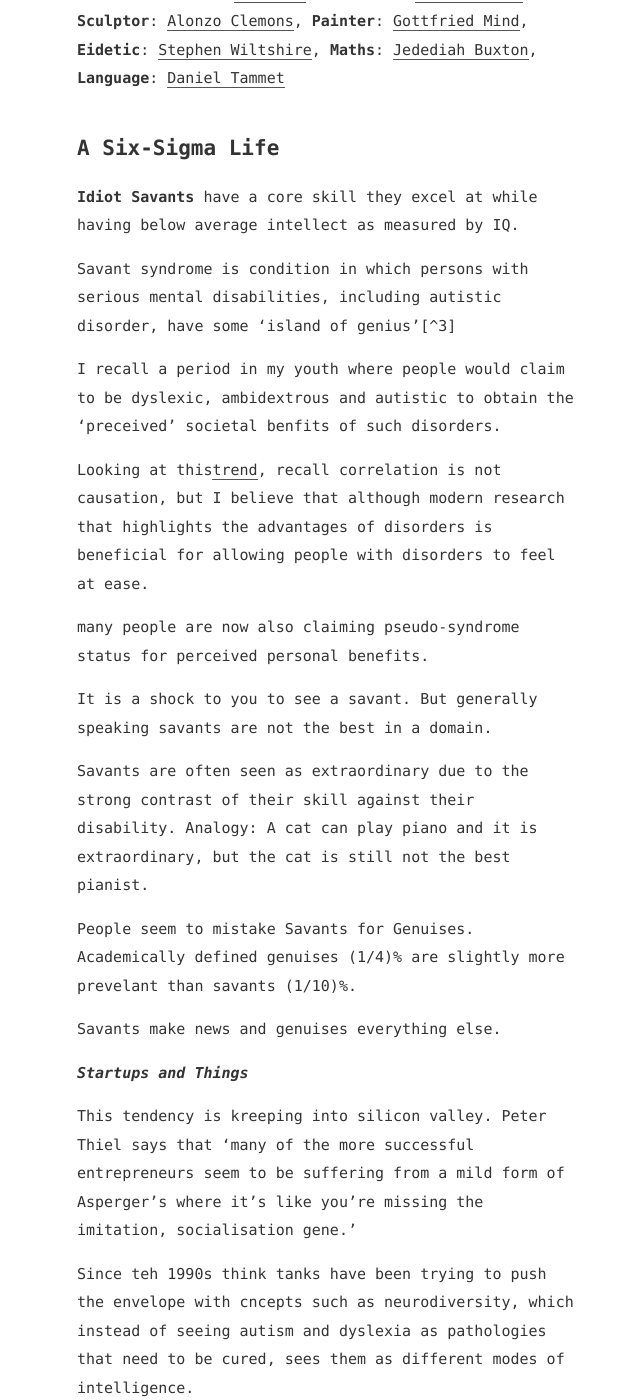
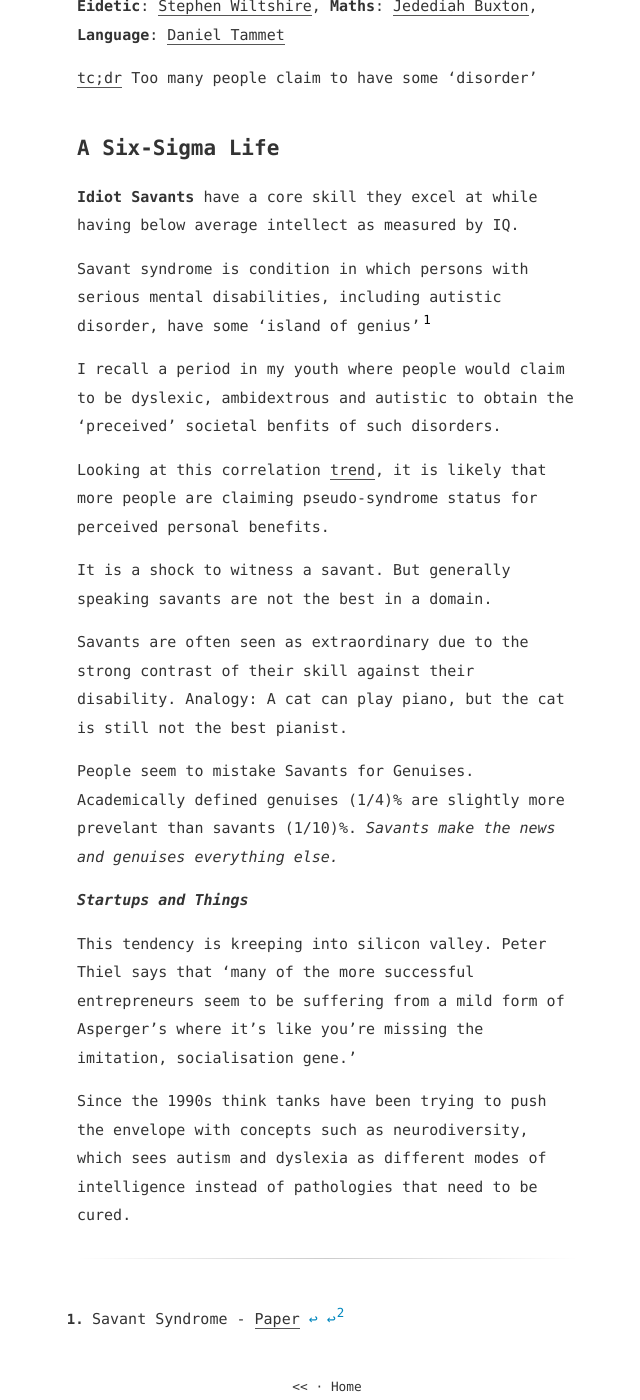
Before and after one commit to firmai/snowde.github.io, a Jekyll site: the page built from _posts/2017-12-16-an-idiot-savant.md, in a window 1280 px wide and 1400 px high, scrolled down 349 px. Shown: the whole window, without its empty margins (313-953 px from the left). Built offline with Jekyll 4.4.1, drawn with Linux system fonts in a browser that asks for light colours; some of the changed text lies outside the part shown.

Commit message:
Update 2017-12-16-an-idiot-savant.md

```diff
--- a/_posts/2017-12-16-an-idiot-savant.md
+++ b/_posts/2017-12-16-an-idiot-savant.md
@@ -2,8 +2,6 @@
 title: An Idiot Savant
 updated: 2017-12-18 10:37
 ---
-
-<a href="https://www.urbandictionary.com/define.php?term=TCDR" target="_blank">tc;dr</a> Too many people claim to have some 'disorder'
 
 **IS[^1]:**
 __Mnemonmist__: <a href="https://en.wikipedia.org/wiki/Kim_Peek" target="_blank">Kim Peek</a>,
@@ -14,33 +12,33 @@ __Eidetic__: <a href="https://en.wikipedia.org/wiki/Stephen_Wiltshire" target="_
 __Maths__: <a href="https://en.wikipedia.org/wiki/Jedediah_Buxton" target="_blank">Jedediah Buxton</a>,
 __Language__: <a href="https://en.wikipedia.org/wiki/Daniel_Tammet" target="_blank">Daniel Tammet</a>
 
+
+<a href="https://www.urbandictionary.com/define.php?term=TCDR" target="_blank">tc;dr</a> Too many people claim to have some 'disorder'
+
+
 ## A Six-Sigma Life
 
 **Idiot Savants** have a core skill they excel at while having below average intellect as measured by IQ.
 
-Savant syndrome is condition in which persons with serious mental disabilities, including autistic disorder, have some 'island of genius'[^3]
+Savant syndrome is condition in which persons with serious mental disabilities, including autistic disorder, have some 'island of genius'[^1]
 
 I recall a period in my youth where people would claim to be dyslexic, ambidextrous and autistic to obtain the 'preceived' societal benfits of such disorders.
 
-Looking at this<a href="https://trends.google.com/trends/explore?date=all&q=Am%20I%20Dyslexic,Dyslexia%20Benefits" target="_blank">trend</a>, recall correlation is not causation, but I believe that although modern research that highlights the advantages of disorders is beneficial for allowing people with disorders to feel at ease.
+Looking at this correlation <a href="https://trends.google.com/trends/explore?date=all&q=Am%20I%20Dyslexic,Dyslexia%20Benefits" target="_blank">trend</a>, it is likely that more people are claiming pseudo-syndrome status for perceived personal benefits.
 
-many people are now also claiming pseudo-syndrome status for perceived personal benefits.
+It is a shock to witness a savant. But generally speaking savants are not the best in a domain.
 
-It is a shock to you to see a savant. But generally speaking savants are not the best in a domain.
+Savants are often seen as extraordinary due to the strong contrast of their skill against their disability. Analogy: A cat can play piano, but the cat is still not the best pianist.
 
-Savants are often seen as extraordinary due to the strong contrast of their skill against their disability. Analogy: A cat can play piano and it is extraordinary, but the cat is still not the best pianist.
-
-People seem to mistake Savants for Genuises. Academically defined genuises (1/4)% are slightly more prevelant than savants (1/10)%.
-
-Savants make news and genuises everything else.
+People seem to mistake Savants for Genuises. Academically defined genuises (1/4)% are slightly more prevelant than savants (1/10)%. *Savants make the news and genuises everything else.*
 
 
 **_Startups and Things_**
 
 This tendency is kreeping into silicon valley. Peter Thiel says that 'many of the more successful entrepreneurs seem to be suffering from a mild form of Asperger’s where it’s like you’re missing the imitation, socialisation gene.'
 
-Since teh 1990s think tanks have been trying to push the envelope with cncepts such as neurodiversity, which instead of seeing autism and
-dyslexia as pathologies that need to be cured, sees them as different modes of intelligence.
+Since the 1990s think tanks have been trying to push the envelope with concepts such as neurodiversity, which sees autism and
+dyslexia as different modes of intelligence instead of pathologies that need to be cured.
 
 <div class="divider"></div>
 
```
